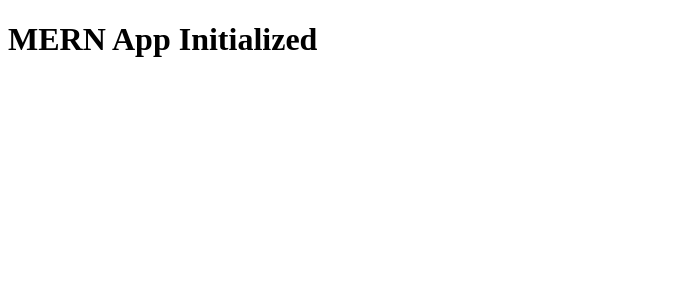
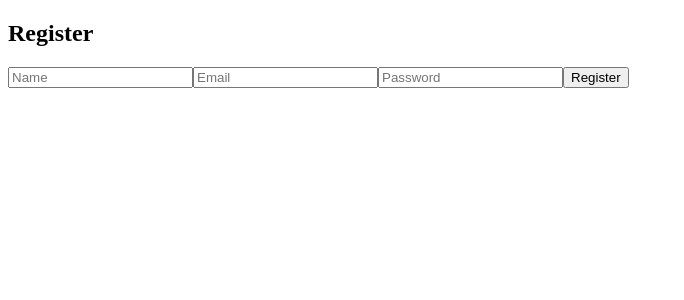
Before and after one commit to Keshav766/Web_1_Beginner_Task_Project, a React (Create React App) app in the folder frontend/: page /register in a window 1280 px wide. Shown: the top 300 px of the page, without its empty margins (0-684 px from the left). Built offline with nearby package versions, Linux system fonts and the light colour scheme.

Commit message:
Feat(auth): Integrate register and login UI with backend APIs

```diff
--- a/frontend/src/App.js
+++ b/frontend/src/App.js
@@ -1,8 +1,15 @@
+import { BrowserRouter, Routes, Route } from "react-router-dom";
+import Register from "./pages/Register.jsx";
+import Login from "./pages/Login.jsx";
+
 function App() {
   return (
-    <div>
-      <h1>MERN App Initialized</h1>
-    </div>
+    <BrowserRouter>
+      <Routes>
+        <Route path="/register" element={<Register />} />
+        <Route path="/login" element={<Login />} />
+      </Routes>
+    </BrowserRouter>
   );
 }
 
--- /dev/null
+++ b/frontend/src/pages/Login.jsx
@@ -0,0 +1,36 @@
+import { useState } from "react"
+import API from "../services/api";
+
+function Login() {
+    const [email, setEmail] = useState("");
+    const [password, setPassword] = useState("");
+
+    async function handleLogin(e) {
+        e.preventDefault();
+        try {
+            const res = await API.post("/user/login", { email, password });
+            console.log("Login Successfull : ", res.data);
+        } catch (err) {
+            console.log("Login Error:", err.response?.data || err.message);
+        }
+    }
+
+    return (
+        <form onSubmit={handleLogin}>
+            <input
+                type="email"
+                placeholder="Email"
+                onChange={(e) => { setEmail(e.target.value) }}
+            />
+            <input
+                type="password"
+                placeholder="Password"
+                onChange={(e) => { setPassword(e.target.value) }}
+            />
+
+            <button type="submit">Login</button>
+        </form>
+    )
+}
+
+export default Login;
--- /dev/null
+++ b/frontend/src/pages/Register.jsx
@@ -0,0 +1,49 @@
+import { useState } from "react";
+import API from "../services/api.js";
+
+function Register() {
+    const [name, setName] = useState("");
+    const [email, setEmail] = useState("");
+    const [password, setPassword] = useState("");
+
+    const handleRegister = async (e) => {
+        e.preventDefault();
+
+        try {
+            const res = await API.post("/user/register", {
+                name, email, password,
+            });
+            console.log("Register Success:", res.data);
+        } catch (err) {
+            console.log("Register Error:", err.response?.data || err.message);
+        }
+    };
+
+    return (
+        <div>
+            <h2>Register</h2>
+
+            <form onSubmit={handleRegister}>
+                <input
+                    type="text"
+                    placeholder="Name"
+                    onChange={(e) => setName(e.target.value)}
+                />
+                <input
+                    type="email"
+                    placeholder="Email"
+                    onChange={(e) => setEmail(e.target.value)}
+                />
+                <input
+                    type="password"
+                    placeholder="Password"
+                    onChange={(e) => setPassword(e.target.value)}
+                />
+
+                <button type="submit">Register</button>
+            </form>
+        </div>
+    );
+}
+
+export default Register;
--- /dev/null
+++ b/frontend/src/services/api.js
@@ -0,0 +1,7 @@
+import axios from "axios";
+
+const API = axios.create({
+    baseURL: "http://localhost:9999",
+});
+
+export default API;
```
